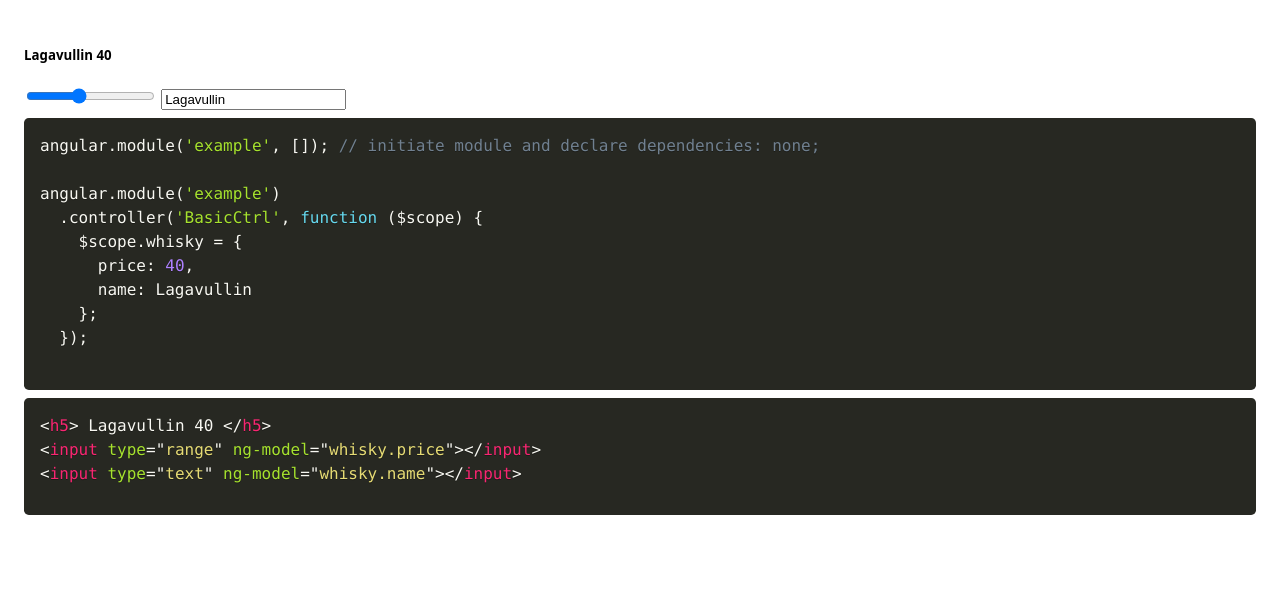
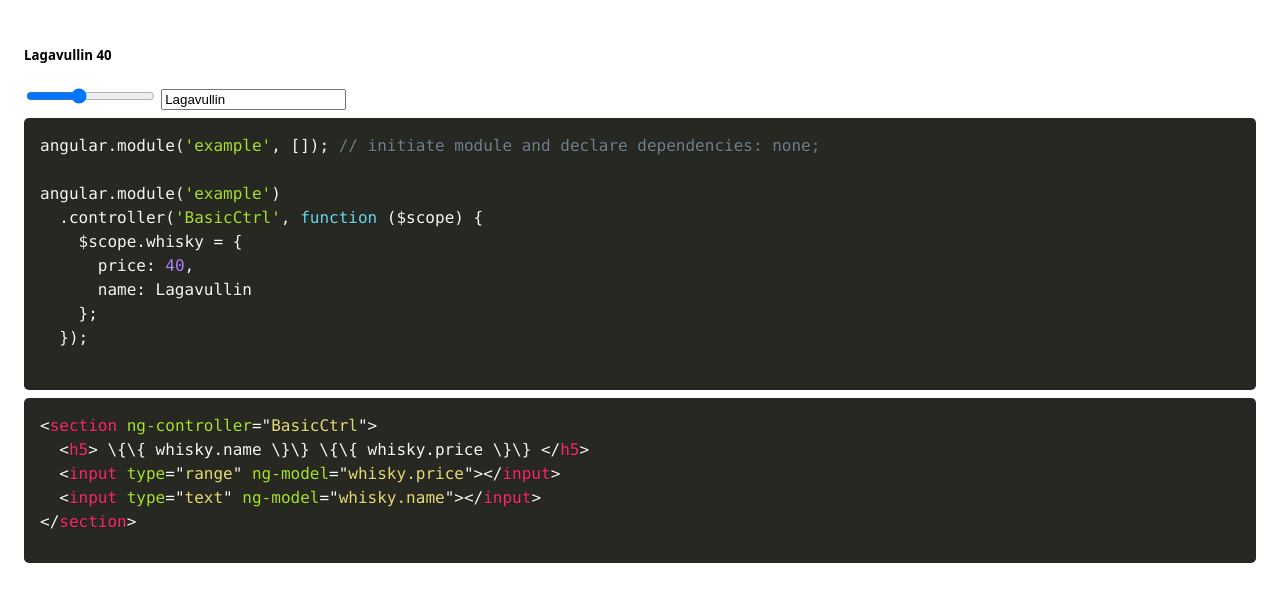
Before and after one commit to fritzvd/angular-vs-ember, a plain HTML site: page angular-example.html in a window 1280 px wide. Drawn offline with nearby package versions, Linux system fonts and the light colour scheme.

Commit message:
ctrl in section

```diff
--- a/angular-example.html
+++ b/angular-example.html
@@ -37,9 +37,11 @@ angular.module('example')
 
 <section>
 <pre><code class="language-markup">
-&lt;h5&gt; {{ whisky.name }} {{ whisky.price }} &lt;/h5&gt;
-&lt;input type="range" ng-model="whisky.price"&gt;&lt;/input&gt;
-&lt;input type="text" ng-model="whisky.name"&gt;&lt;/input&gt;
+&lt;section ng-controller="BasicCtrl"&gt;
+  &lt;h5&gt; \{\{ whisky.name \}\} \{\{ whisky.price \}\} &lt;/h5&gt;
+  &lt;input type="range" ng-model="whisky.price"&gt;&lt;/input&gt;
+  &lt;input type="text" ng-model="whisky.name"&gt;&lt;/input&gt;
+&lt;/section&gt;
 </code><pre>
 </section>
 
```
Also changed, not shown: angular-example-services.html (+6 -2 lines).
